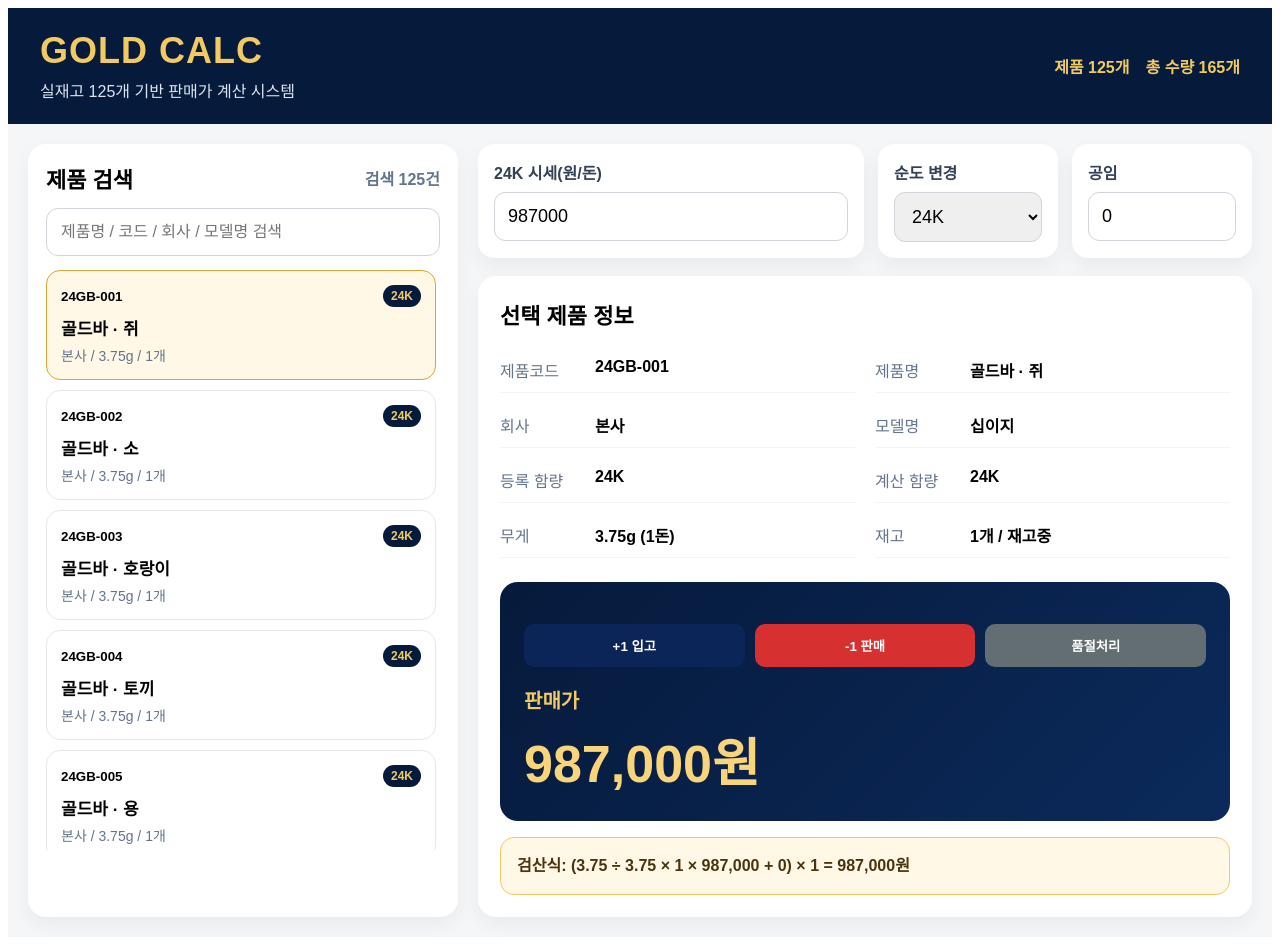
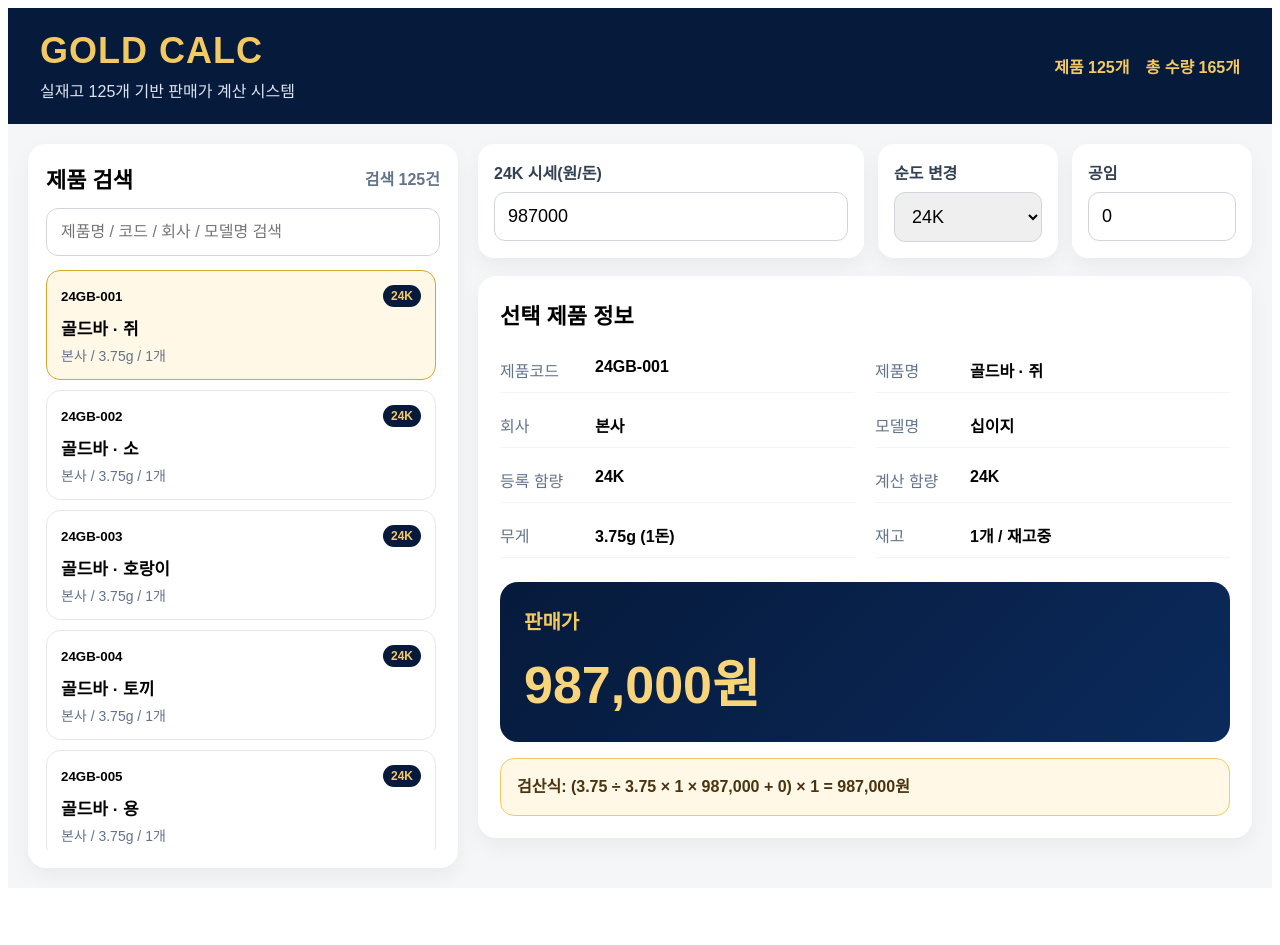
Before and after one commit to rltn33/gold-calc, a React (Vite) app: page / in a window 1280 px wide. After the commit the page ends 896 px from the top, so only its background shows below. Built offline with nearby package versions, Linux system fonts and the light colour scheme.

Commit message:
Update App.jsx

```diff
--- a/src/App.jsx
+++ b/src/App.jsx
@@ -1798,23 +1798,7 @@ export default function App() {
     setPurityOverride(item.purity || "24K");
     setLaborOverride(item.labor || 0);
   };
-const updateQty = (amount) => {
-  selected.qty = Math.max(0, Number(selected.qty || 0) + amount);
 
-  if (selected.qty === 0) {
-    selected.status = "품절";
-  } else {
-    selected.status = "재고중";
-  }
-
-  setSelected({ ...selected });
-};
-
-const soldOut = () => {
-  selected.qty = 0;
-  selected.status = "품절";
-  setSelected({ ...selected });
-};
   const totalQty = INVENTORY.reduce((sum, item) => sum + Number(item.qty || 0), 0);
 
   return (
@@ -1912,19 +1896,6 @@ const soldOut = () => {
             </div>
 
             <div style={styles.priceBox}>
-              <div style={{ display:"flex", gap:"10px", margin:"18px 0" }}>
-  <button style={styles.blueBtn} onClick={() => updateQty(1)}>
-    +1 입고
-  </button>
-
-  <button style={styles.redBtn} onClick={() => updateQty(-1)}>
-    -1 판매
-  </button>
-
-  <button style={styles.grayBtn} onClick={soldOut}>
-    품절처리
-  </button>
-</div>
               <div style={styles.priceLabel}>판매가</div>
               <div style={styles.price}>{money(calc.displayPrice)}원</div>
             </div>
@@ -1949,35 +1920,6 @@ function Info({ label, value }) {
 }
 
 const styles = {
-  blueBtn:{
-  flex:1,
-  padding:"12px",
-  background:"#0b2559",
-  color:"white",
-  border:"none",
-  borderRadius:"10px",
-  fontWeight:800
-},
-
-redBtn:{
-  flex:1,
-  padding:"12px",
-  background:"#d63031",
-  color:"white",
-  border:"none",
-  borderRadius:"10px",
-  fontWeight:800
-},
-
-grayBtn:{
-  flex:1,
-  padding:"12px",
-  background:"#636e72",
-  color:"white",
-  border:"none",
-  borderRadius:"10px",
-  fontWeight:800
-},
   page: { minHeight: "100vh", background: "#f4f6f8", fontFamily: "Arial, sans-serif" },
   header: { background: "#061a3b", color: "white", padding: "22px 32px", display: "flex", justifyContent: "space-between", alignItems: "center" },
   logo: { color: "#f3ca62", fontSize: 36, fontWeight: 900, letterSpacing: 1 },
```
